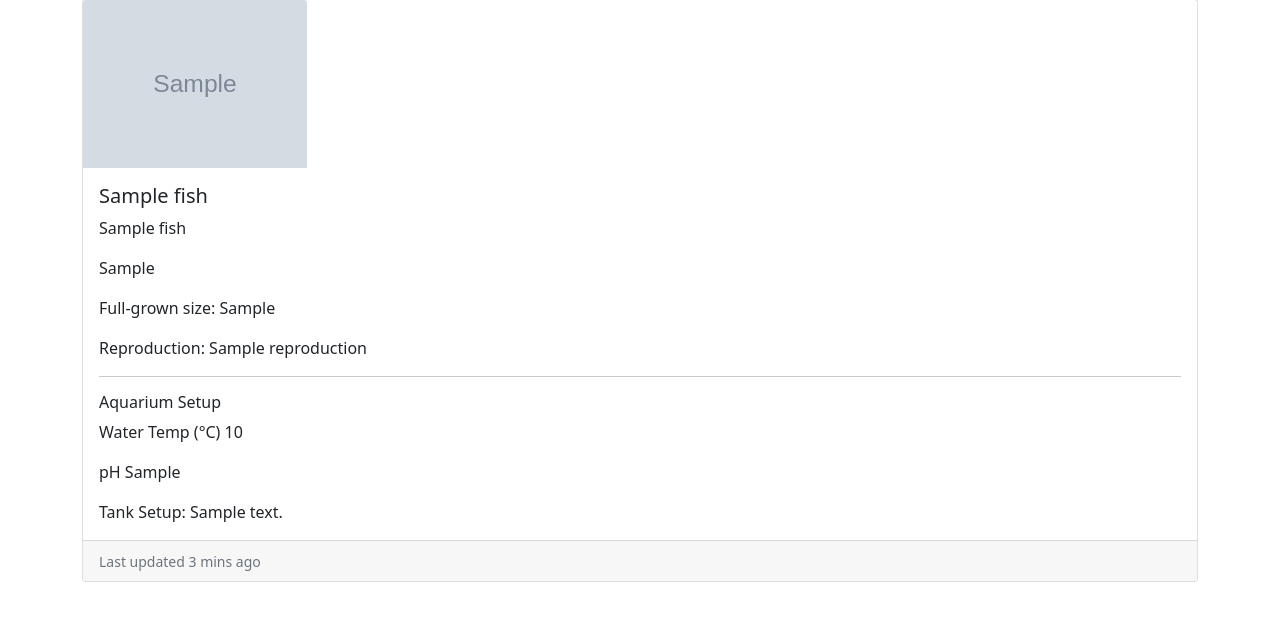
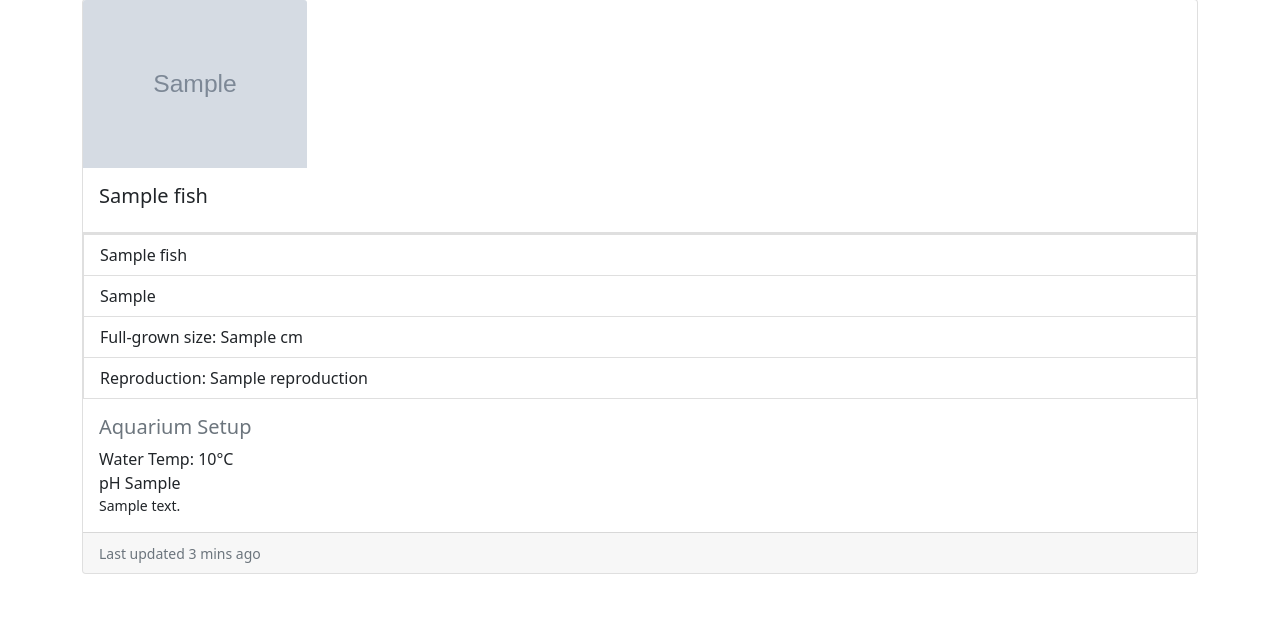
Before and after one commit to Code-Institute-Submissions/Malrhis-project3, a Flask app: page /fish in a window 1280 px wide. Shown: the part 151-772 px from the top of the page. Run offline with Flask 2, Linux system fonts and the light colour scheme; grey boxes marked "Sample" are stand-in pictures; a database or web service that is not in the repository returns one stand-in record (values such as "Sample title").

Commit message:
fix fish front page card

```diff
--- a/aquarist/templates/show_fish.template.html
+++ b/aquarist/templates/show_fish.template.html
@@ -16,19 +16,22 @@ Fish List
         <img class="card-img-top" src="{{each_fish.fish_picture}}" alt="Card image cap">
         <div class="card-body">
             <h5 class="card-title">{{each_fish.name}}</h5>
-            <p class="card-text">{{each_fish.scientific_name}}</p>
-            <p class="card-text">{{each_fish.higher_classification}}</p>
-            <p class="card-text">Full-grown size: {{each_fish.higher_classification}}</p>
-            <p class="card-text">Reproduction: {{each_fish.reproduction}}</p>
-            <hr>
-            <h6>Aquarium Setup</h6>
-            <p class="card-text">Water Temp (°C) {{each_fish.water_temp_in_degc}}</p>
-            <p class="card-text">pH {{each_fish.pH}}</p>
-            <p class="card-text">Tank Setup: {{each_fish.tank_setup_text}}</p>
         </div>
-         <div class="card-footer">
-                <small class="text-muted">Last updated 3 mins ago</small>
-            </div>
+        <ul class="list-group list-group-flush"></ul>
+            <li class="list-group-item">{{each_fish.scientific_name}}</li>
+            <li class="list-group-item">{{each_fish.higher_classification}}</li>
+            <li class="list-group-item">Full-grown size: {{each_fish.full_grown_size_in_cm}} cm </li>
+            <li class="list-group-item">Reproduction: {{each_fish.reproduction}} </li>
+        </ul>
+        <div class="card-body">
+            <h5 class="card-title text-muted">Aquarium Setup</h5>
+            <p class="card-text my-0">Water Temp: {{each_fish.water_temp_in_degc}}°C</p>
+            <p class="card-text my-0">pH {{each_fish.pH}}</p>
+            <p class="card-text my-0 small">{{each_fish.tank_setup_text}}</p>
+        </div>
+        <div class="card-footer">
+            <small class="text-muted">Last updated 3 mins ago</small>
+        </div>
     </div>
     {% endfor%}
 </div>
```
